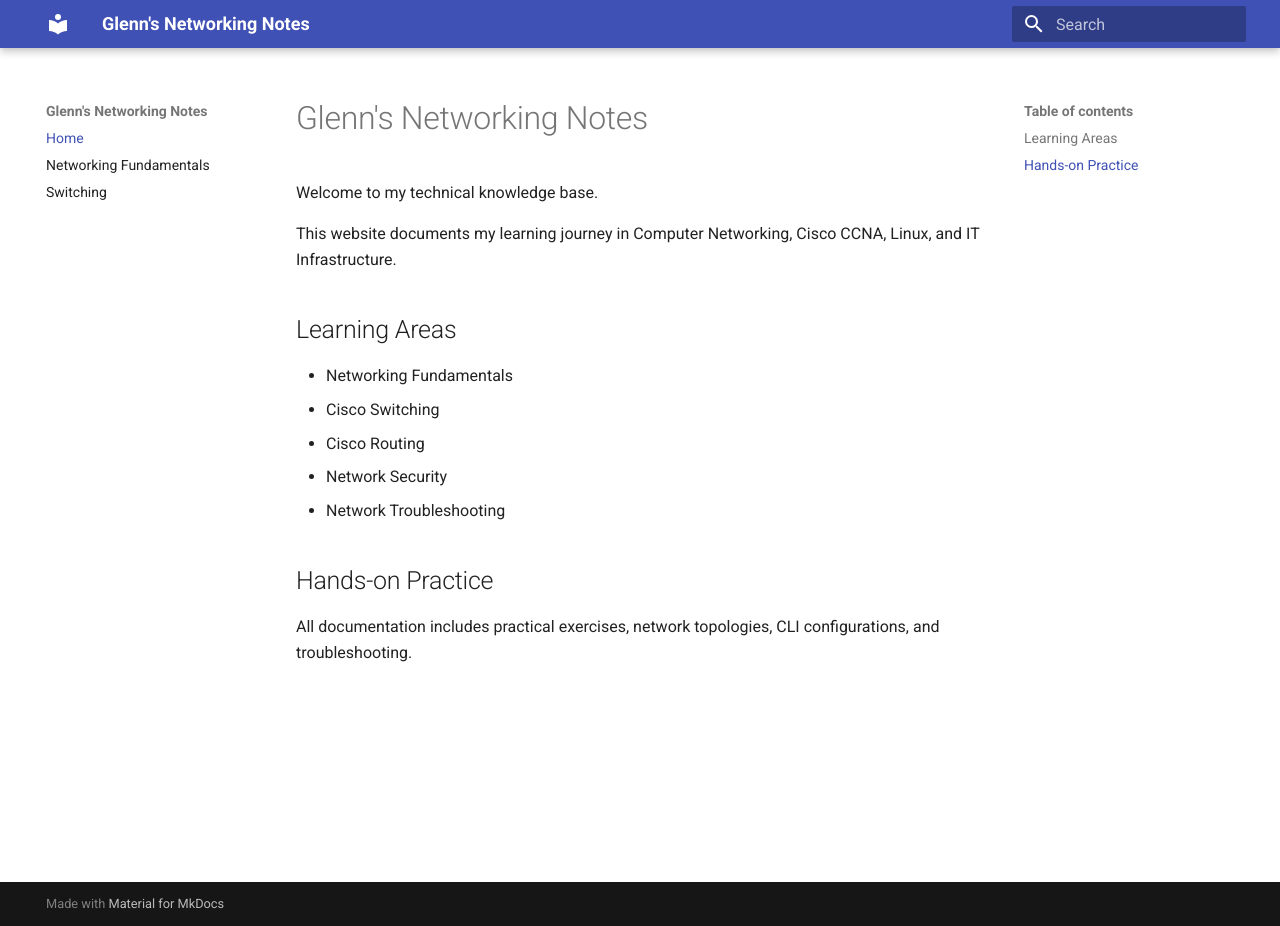
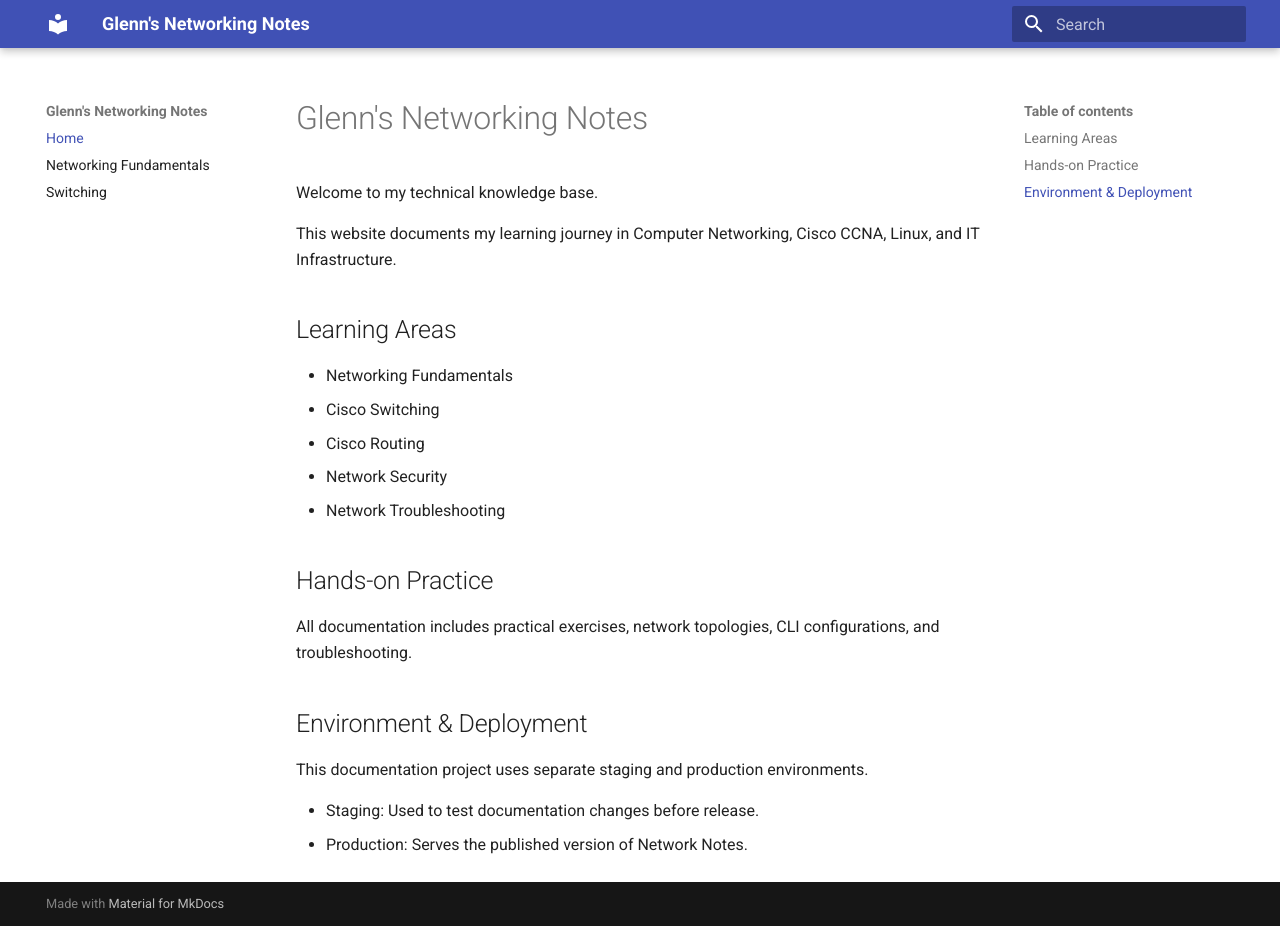
Before and after one commit to sahuurrr/network-notes, an MkDocs documentation site: the page built from docs/index.md, in a window 1280 px wide and 926 px high. Built offline with MkDocs 1.6.1 and Material for MkDocs 9.7.7, drawn with Linux system fonts in a browser that asks for light colours.

Commit message:
docs: add staging and production overview

```diff
--- a/docs/index.md
+++ b/docs/index.md
@@ -17,3 +17,10 @@ Computer Networking, Cisco CCNA, Linux, and IT Infrastructure.
 
 All documentation includes practical exercises,
 network topologies, CLI configurations, and troubleshooting.
+
+## Environment & Deployment
+
+This documentation project uses separate staging and production environments.
+
+- Staging: Used to test documentation changes before release.
+- Production: Serves the published version of Network Notes.
```
